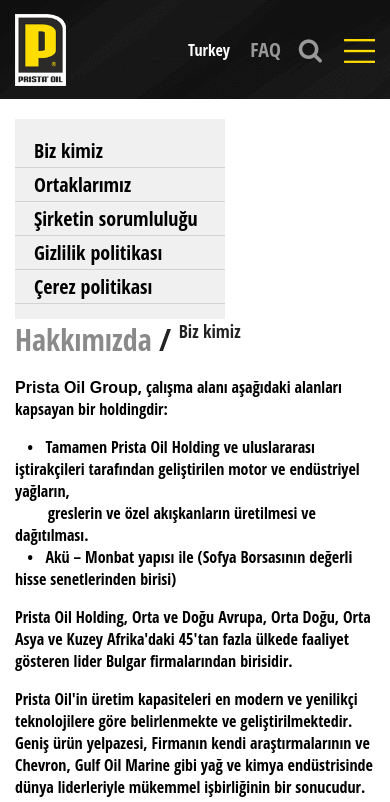
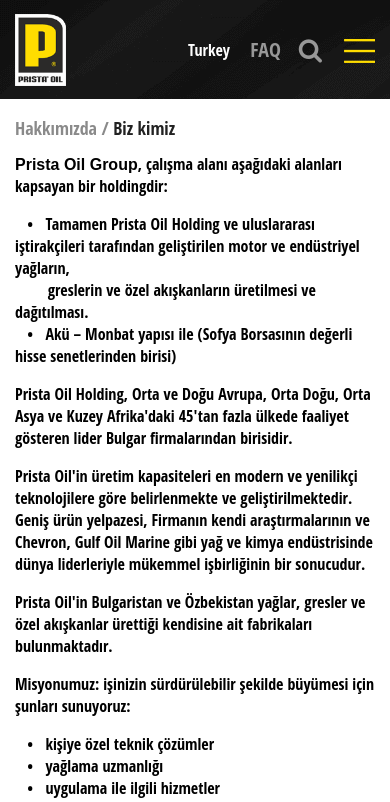
Before and after one commit to SevenInterval/pr_oil_selector_frontend, a React (Create React App) app: page /ergon-6 in a window 390 px wide. Shown: the top 802 px of the page. Built offline with nearby package versions, Linux system fonts and the light colour scheme.

Commit message:
Ortaklarimiz sayfasi eklendi

```diff
--- a/src/App.js
+++ b/src/App.js
@@ -5,6 +5,7 @@
 import Footer from './components/Footer';
 import DpfTwc from './components/products/otomotiv/pcmo/DpfTwc';
 import BizKimiz from './pages/hakkimizda/BizKimiz';
+import Ortaklarimiz from './pages/hakkimizda/Ortaklarimiz';
 
 function App() {
   return (
@@ -62,7 +63,7 @@
 
         {/*Hakkımızda*/}
         <Route path="/biz-kimiz" element={<BizKimiz />} />
-        <Route path="/ortaklarimiz" element={<BizKimiz />} />
+        <Route path="/ortaklarimiz" element={<Ortaklarimiz />} />
         <Route path="/gulf-marine-7" element={<BizKimiz />} />
         <Route path="/verila-7" element={<BizKimiz />} />
         <Route path="/ergon-6" element={<BizKimiz />} />
--- a/src/css/sidebar.css
+++ b/src/css/sidebar.css
@@ -1,5 +1,19 @@
 html body .body_with_sidebar aside {
     background: #f0f0f0;
+}
+
+html body .body_with_sidebar.default aside {
+    width: 210px;
+}
+
+@media (max-width: 776px) {
+    html body .body_with_sidebar.default aside {
+        position: fixed;
+        left: -210px;
+        top: 0;
+        height: 100%;
+        z-index: 4000;
+    }
 }
 
 html body .body_with_sidebar.catalog aside {
@@ -134,7 +148,7 @@
     display: none;
 }
 
-html body .body_with_sidebar aside .cont-body ul > li > a.active + .sub {
+html body .body_with_sidebar aside .cont-body ul>li>a.active+.sub {
     display: block;
 }
 
@@ -246,3 +260,28 @@
         display: none;
     }
 }
+
+@media (max-width: 776px) {
+
+    .hs-normal,
+    html body article .page-header,
+    html body article .hs-error,
+    html body article .hs {
+        font-size: 18px;
+    }
+
+    .titleOfHeader {
+        font-size: 18px;
+    }
+}
+
+html body article .page-header {
+    margin-top: 0;
+}
+
+@media (max-width: 776px) {
+    html body article .page-header {
+        margin-bottom: 2px;
+        line-height: 18px;
+    }
+}
--- a/src/pages/hakkimizda/BizKimiz.js
+++ b/src/pages/hakkimizda/BizKimiz.js
@@ -9,7 +9,7 @@
             <SideBar />
             <article>
                 <div class="page-header">
-                    <span>Hakkımızda</span>{" / "}
+                    <span className="titleOfHeader">Hakkımızda / </span>
                     <h1>Biz kimiz</h1>
                 </div>
                 <div className="page-article">
--- /dev/null
+++ b/src/pages/hakkimizda/Ortaklarimiz.js
@@ -0,0 +1,30 @@
+import SideBar from "../../components/Sidebar";
+import VerilaJpeg from '../../images/home_gallery_verila.jpeg'
+import ErgonJpeg from '../../images/home_gallery_ergon.jpeg'
+import { Link } from "react-router-dom";
+
+const Ortaklarimiz = () => {
+    return (
+        <div className="body_with_sidebar default">
+            <SideBar />
+            <article>
+                <div class="page-header">
+                    <span className="titleOfHeader">Hakkımızda / </span>
+                    <h1>Ortaklarımız</h1>
+                </div>
+                <div className="page-article">
+                    <p>
+                        <Link to="/verila-7">
+                            <img alt="VerilaJpeg" src={VerilaJpeg} style={{ height: "100px", width: "119px" }} />
+                        </Link> &nbsp;
+                        <Link to="/ergon-6">
+                            <img alt="ErgonJpeg" src={ErgonJpeg} style={{ height: "100px", width: "119px" }} />
+                        </Link> &nbsp;&nbsp;
+                    </p>
+                </div>
+            </article>
+        </div>
+    )
+}
+
+export default Ortaklarimiz;
```
